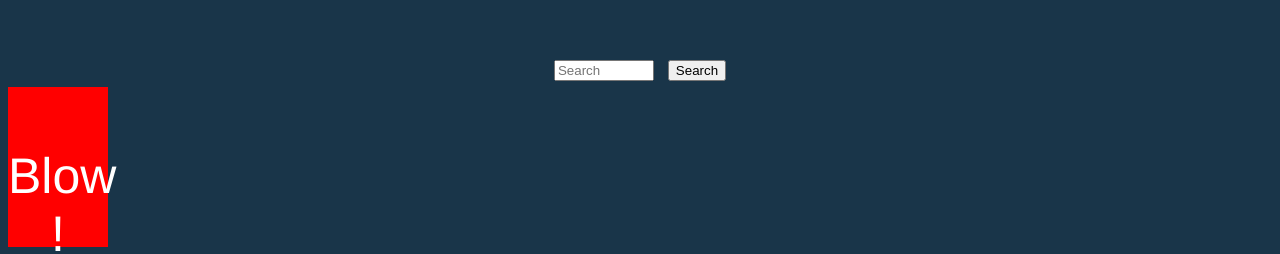
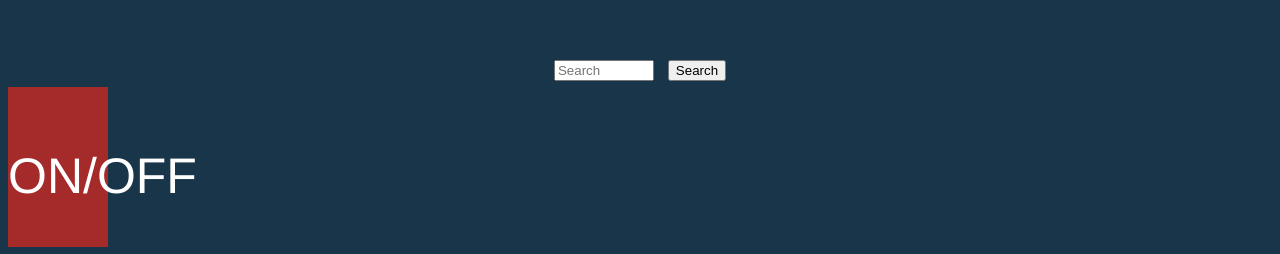
Before and after one commit to enigmatic241/Submit-page, a website: page index.html in a window 1280 px wide. Shown: the part 688-942 px from the top of the page. Drawn offline with Linux system fonts and the light colour scheme.

Commit message:
animations@keyframes

```diff
--- a/index.html
+++ b/index.html
@@ -7,7 +7,7 @@
 .divv {
   width: 100px;
   height: 100px;
-  background-color: red;
+  background-color: brown;
   animation-name: example;
   animation-duration: 4s;
   text-align:center;
@@ -59,7 +59,7 @@
     </form>
   </div>
 </nav>
-<div class="divv">Blow !</div>
+<div class="divv">ON/OFF</div>
   <nav class="navbar navbar-expand-lg navbar-light bg-light">
   <a class="navbar-brand" href="#">Navbar</a>
   <button class="navbar-toggler" type="button" data-toggle="collapse" data-target="#navbarSupportedContent" aria-controls="navbarSupportedContent" aria-expanded="false" aria-label="Toggle navigation">
```
